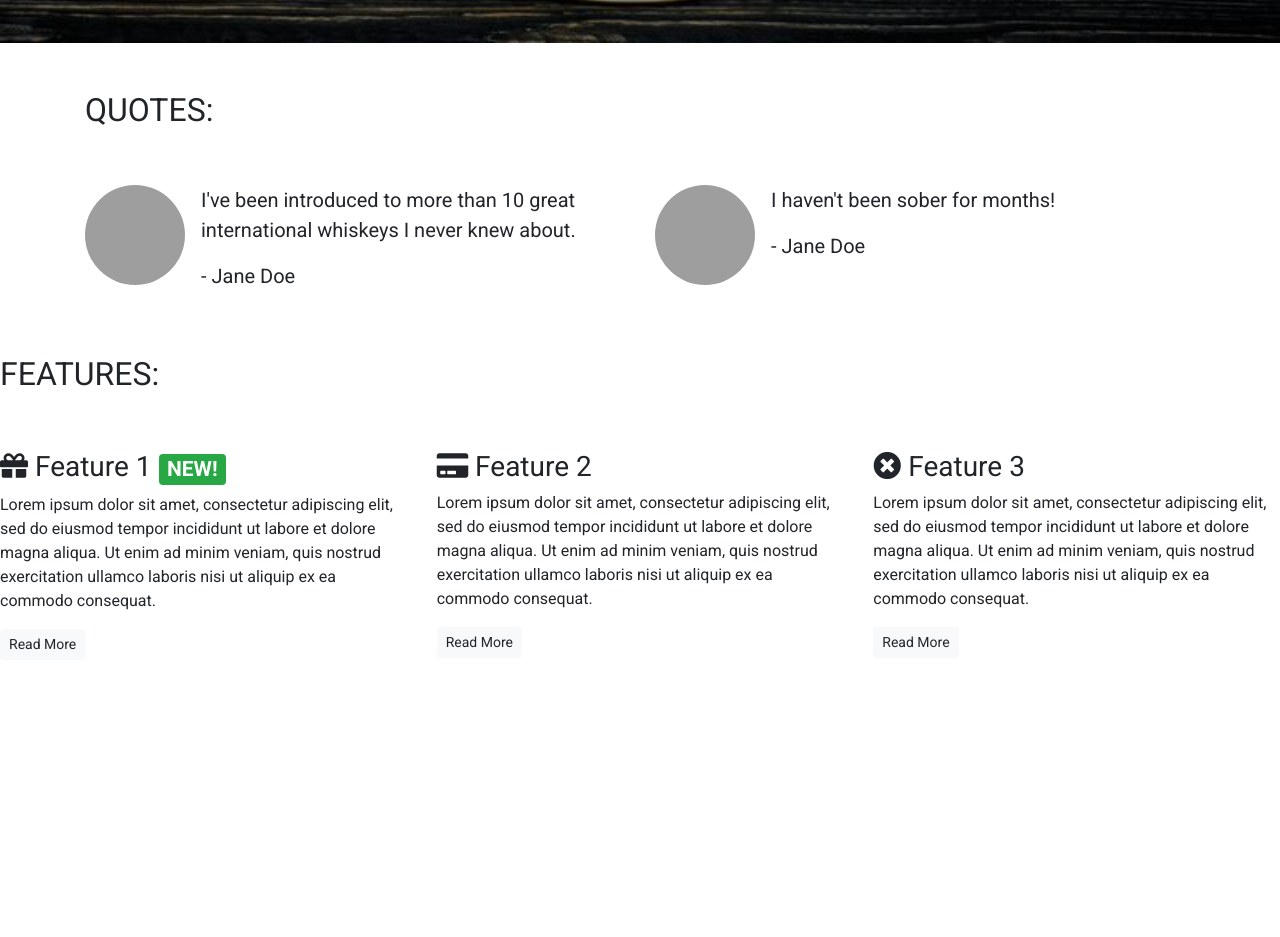
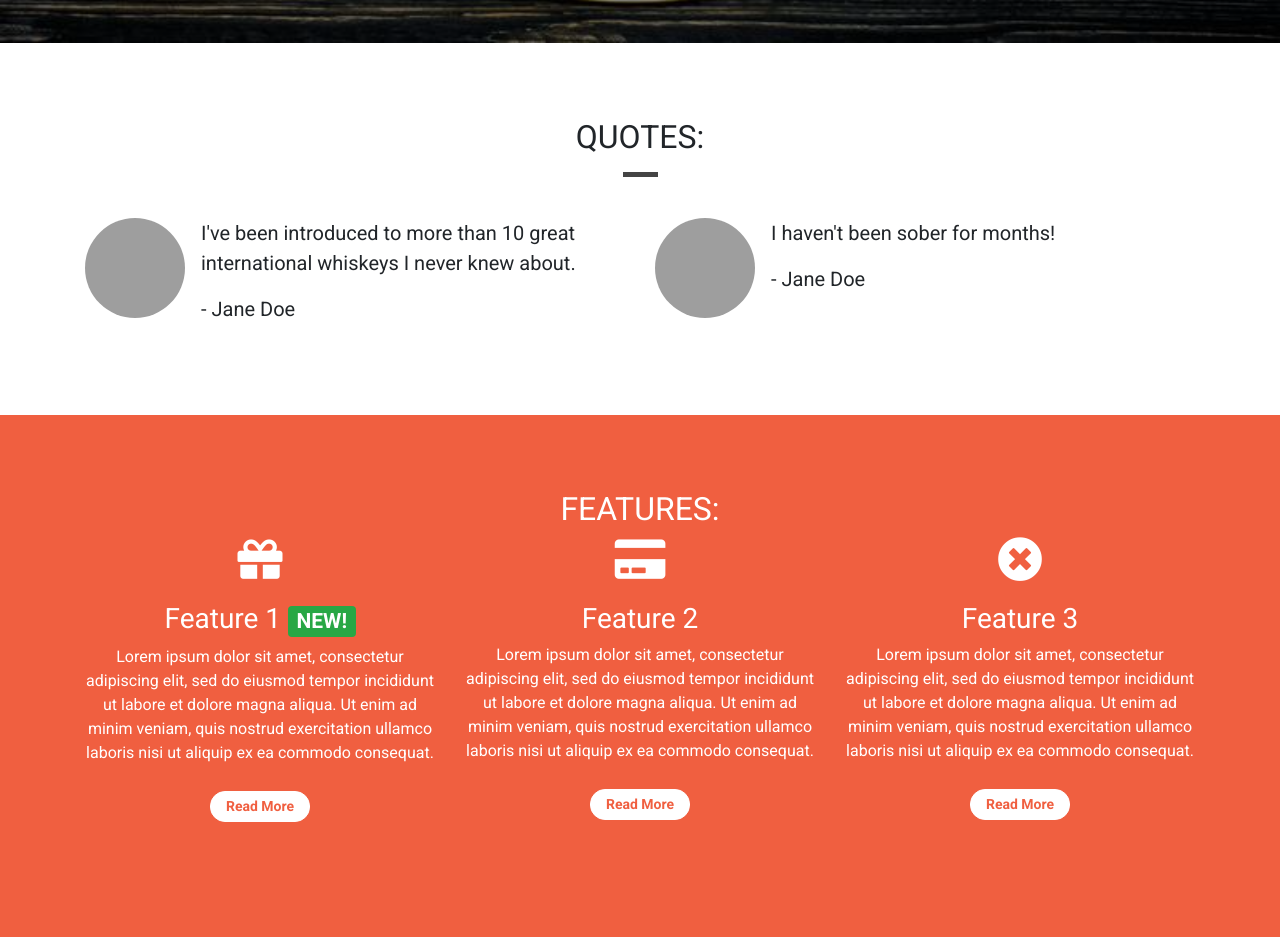
Before and after one commit to MaggieDaisy/bootstrap4, a plain HTML site: page index.html in a window 1280 px wide. Shown: the part 757-1694 px from the top of the page. Before the commit the page ends 1433 px from the top, so only its background shows below. Drawn offline with nearby package versions, Linux system fonts and the light colour scheme; grey boxes are pictures that could not be loaded.

Commit message:
add changes to features and quotes

```diff
--- a/css/style.css
+++ b/css/style.css
@@ -1,5 +1,14 @@
 body {
     font-family: 'Roboto', sans-serif
+}
+
+.container-wrapper {
+
+}
+
+.container-wrapper--red {
+    background-color: #f05f40;
+    color: white;
 }
 
 .alert-container {
@@ -18,7 +27,6 @@ body {
   justify-content: center;
 
   position: relative;
-
 }
 
 .opaque-overlay {
@@ -38,12 +46,29 @@ body {
 
 }
 
+/*page headers*/
+
+.page-header {
+    margin-bottom: 0;
+    border-bottom: 0;
+    text-align: center;
+    }
+
+page-header h2 {
+    margin-top: 0;
+}
+
+.quotes .page-header {
+    margin-bottom: 25px;
+}
+
 /*Block Dividers*/
 
 .block-divider {
     width: 75px;
     height: 5px;
     border: 0;
+    background-color: #444;
 }
 
 
@@ -55,6 +80,16 @@ body {
     width: 35px;
 
 }
+
+/* content containers*/
+
+.content-container {
+
+    padding-top: 75px;
+    padding-bottom: 75px;
+}
+
+
 /*Navbar*/
 
 .navalert-container {
@@ -129,3 +164,24 @@ color: #a7a7a7;
     background-color: #df4929;
     border-color: #df4929;
 }
+
+.feature {
+    text-align: center;
+    margin-bottom: 40px;
+}
+
+.feature i {
+    margin-bottom: 20px;
+    font-size: 45px;
+    line-height: 45px;
+}
+
+.feature .btn {
+    background-color: white;
+    border-color: white;
+    border-radius: 15px;
+    min-width: 100px;
+    font-weight: bold;
+    margin-top: 10px;
+    color: #f05f40;
+}
--- a/index.html
+++ b/index.html
@@ -21,7 +21,16 @@
   </head>
 
   <body>
-  <div class="container-fluid navalert-container">
+   <div class="container-fluid navalert-container">
+        <div class="container-fluid alert-container">
+            <div class="row d-none d-sm-block">
+                <div class="col-12">
+                    <div class="site-wide-alert alert alert-warning">
+                        <strong>Sale Now On!</strong> We've got a sale on. Get a 12-month subscription for the price of 6! <a href="">See here for details!</a>
+                    </div>
+                </div>
+            </div>
+        </div>
     <nav class="navbar navbar-dark navbar-expand-sm">
       <a href="/" class="nabra-brand">Whiskey Drop</a>
       <button
@@ -69,18 +78,6 @@
       </div>
     </nav>
   </div>
-    <!--
-    <div class="container alert-container">
-      <div class="row d-none d-sm-block">
-        <div class="col-12">
-          <div class="alert alert-warning">
-            <strong>Sale Now On!</strong> We've got a sale on. Get a 12 months
-            subscription for a price of 6! <a href="">See here for details! </a>
-          </div>
-        </div>
-      </div>
-    </div>
-    -->
 
     <div class="container-fluid callout-container">
       <!-- Callout -->
@@ -111,11 +108,13 @@
       </div>
 
       <!-- Quotes -->
-      <div class="container quotes-container">
+      <div class="container-wrapper">
+      <div class="container quotes-container content-container">
       <section class="quotes">
         <div class="row">
-          <div class="col-12 my-5">
+          <div class="col-12 page-header">
             <h2 class="text-uppercase">Quotes:</h2>
+            <hr class="block-divider block-divider--short">
           </div>
         </div>
         <div class="row">
@@ -162,12 +161,14 @@
       </section>
       <!-- /.quotes -->
       </div>
+      </div>
 
       <!-- Features -->
-      <div class="features-container">
+      <div class="container-wrapper container-wrapper--red">
+      <div class="container features-container content-container">
       <section class="features">
         <div class="row">
-          <div class="col-12 my-5">
+          <div class="col-12 page-header">
             <h2 class="text-uppercase">Features:</h2>
           </div>
         </div>
@@ -175,7 +176,7 @@
           <div class="col-12 col-md-6 col-lg-4">
             <div class="feature">
               <h3>
-                <i class="fas fa-gift d-none d-sm-inline"></i> Feature 1
+                <i class="fas fa-gift d-none d-sm-block"></i> Feature 1
                 <span class="badge badge-success">NEW!</span>
               </h3>
               <p>
@@ -190,7 +191,7 @@
           <div class="col-12 col-nd-6 col-lg-4">
             <div class="feature">
               <h3>
-                <i class="fas fa-credit-card d-none d-sm-inline"></i> Feature 2
+                <i class="fas fa-credit-card d-none d-sm-block"></i> Feature 2
               </h3>
               <p>
                 Lorem ipsum dolor sit amet, consectetur adipiscing elit, sed do
@@ -204,7 +205,7 @@
           <div class="col-12 d-md-none d-lg-block col-lg-4">
             <div class="feature">
               <h3>
-                <i class="fas fa-times-circle d-none d-sm-inline"></i> Feature 3
+                <i class="fas fa-times-circle d-none d-sm-block"></i> Feature 3
               </h3>
               <p>
                 Lorem ipsum dolor sit amet, consectetur adipiscing elit, sed do
@@ -219,6 +220,7 @@
       </section>
       <!-- /.features -->
       </div>
+	</div>
 
 
 <div class="modal" tabindex="-1" role="dialog" id="signUpModal">
```
